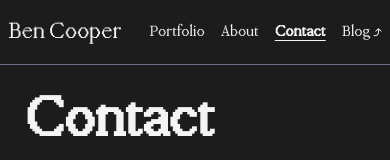
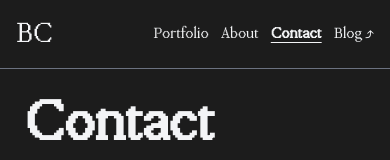
Before and after one commit to ben-coo-per/personal-website, a SvelteKit app: page /contact in a window 390 px wide. Shown: the top 160 px of the page. Built offline with nearby package versions, Linux system fonts and the light colour scheme.

Commit message:
tweaking styles for mobile

```diff
--- a/src/components/Footer.svelte
+++ b/src/components/Footer.svelte
@@ -1,4 +1,4 @@
-<footer class="py-4">
+<footer class="py-4 px-2">
 	<div class="text-sm text-gray-400">
 		<p>&copy; 2024 Ben Cooper</p>
 		<p>Built with Sveltekit, TailwindCSS, & Sanity.io</p>
--- a/src/components/Header.svelte
+++ b/src/components/Header.svelte
@@ -1,6 +1,5 @@
 <script lang="ts">
 	import { page } from '$app/stores';
-	import { browser } from '$app/environment';
 	import { fade } from 'svelte/transition';
 	import { goto } from '$app/navigation';
 
@@ -13,7 +12,7 @@
 
 {#if backHeader}
 	<header
-		class="sticky top-0 inset-x-0 w-full bg-custom-black text-gray-100 font-display flex justify-between py-4 px-2 sm:p-6 border-b border-gray-500 z-50"
+		class="sticky top-0 inset-x-0 w-full bg-custom-black text-gray-100 font-display flex justify-between p-4 sm:p-6 border-b border-gray-500 z-50"
 		in:fade|global
 	>
 		<button class="text-lg sm:text-2xl text-gray-200 sm:hover:text-yellow-200" on:click={goBack}
@@ -25,13 +24,14 @@
 	</header>
 {:else}
 	<header
-		class="sticky top-0 inset-x-0 w-full bg-custom-black text-gray-100 font-display flex justify-between py-4 px-2 sm:p-6 border-b border-gray-500 z-50"
+		class="sticky top-0 inset-x-0 w-full bg-custom-black text-gray-100 font-display flex justify-between p-4 sm:p-6 border-b border-gray-500 z-50"
 		in:fade|global
 	>
 		<a href="/" class="sm:hover:text-yellow-200">
-			<h3 class="text-2xl sm:text-3xl">Ben Cooper</h3>
+			<h3 class="hidden sm:block text-3xl">Ben Cooper</h3>
+			<h3 class="block sm:hidden text-3xl">BC</h3>
 		</a>
-		<div class="text-md md:text-lg flex gap-4 items-center">
+		<div class="text-md md:text-lg flex gap-3 sm:gap-4 items-center">
 			<a href="/" class="sm:hover:text-yellow-200" class:active={$page.url.pathname === '/'}
 				>Portfolio</a
 			>
--- a/src/routes/about/+page.svelte
+++ b/src/routes/about/+page.svelte
@@ -28,7 +28,7 @@
 				{
 					opacity: [0, 1]
 				},
-				{ duration: 0.5, delay: stagger(0.1) }
+				{ duration: 0.2, delay: stagger(0.1) }
 			);
 		});
 		hasViewed.set(true);
```
